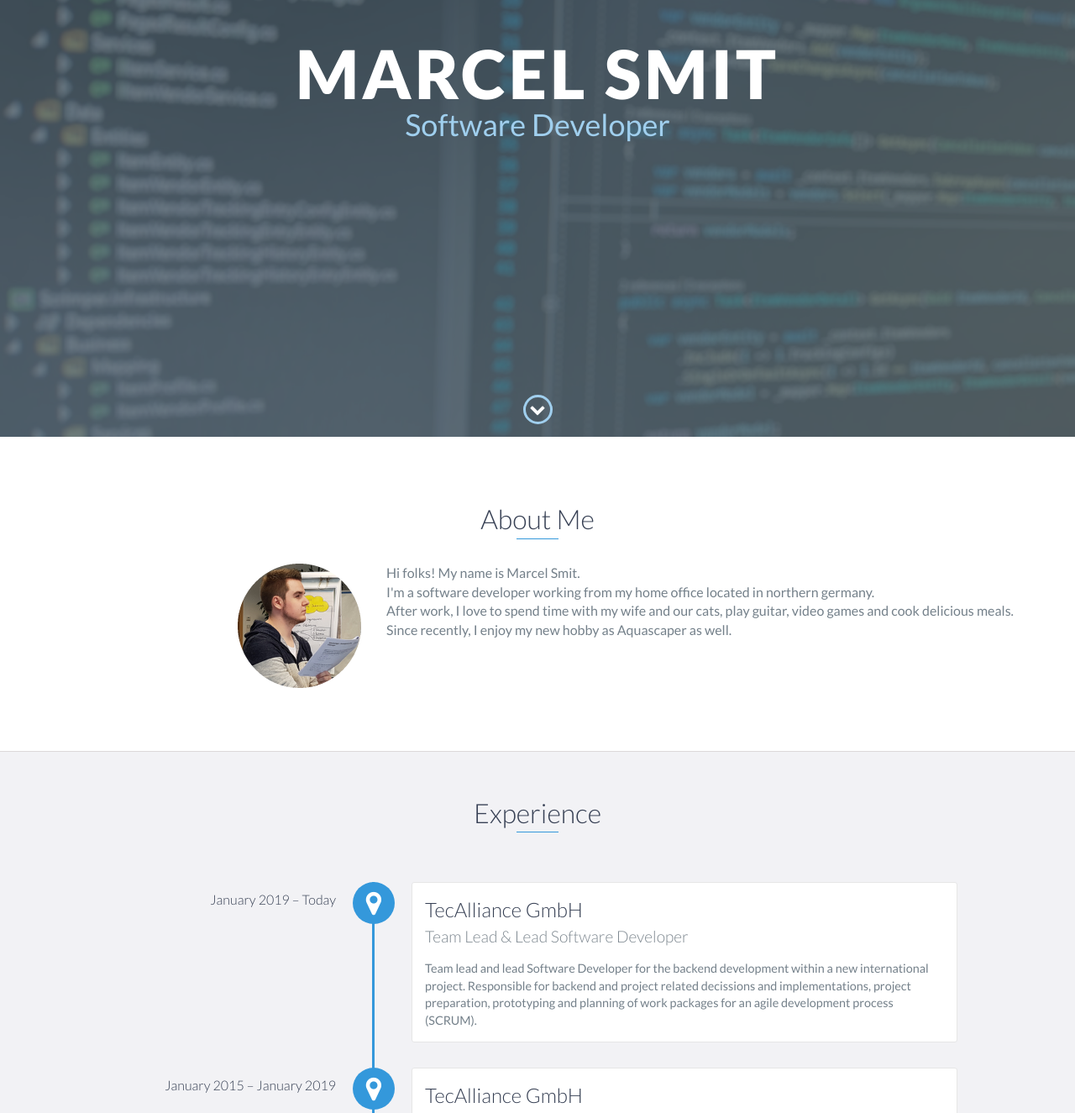
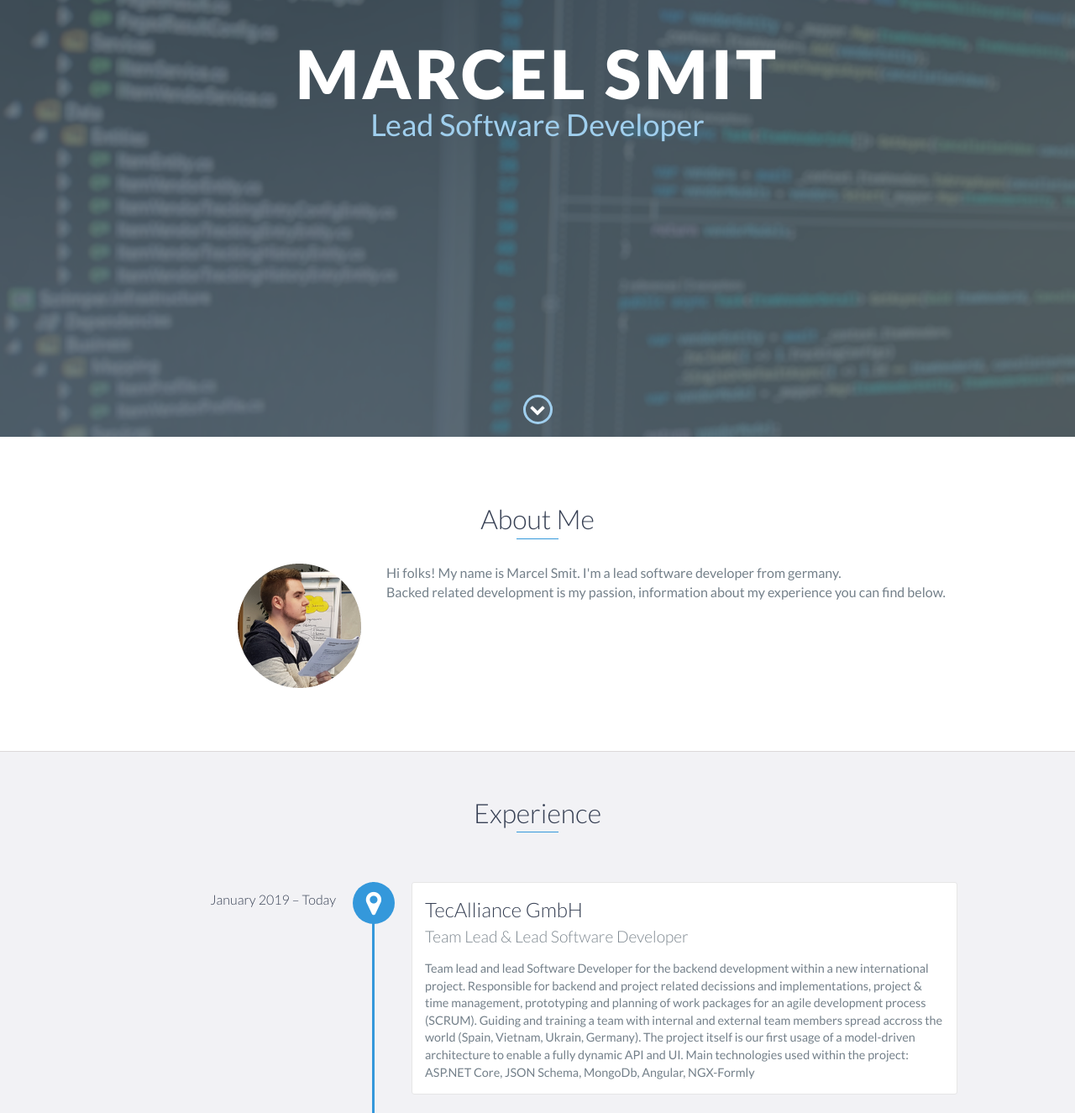
Before and after one commit to smitmarcel/smitmarcel.github.io, a plain HTML site: page index.html in a window 1280 px wide. Shown: the part 280-1605 px from the top of the page at 84% size. Drawn offline with nearby package versions, Linux system fonts and the light colour scheme.

Commit message:
Update index.html
Updated experience and skills sections

```diff
--- a/index.html
+++ b/index.html
@@ -38,7 +38,7 @@
     <div id="lead">
         <div id="lead-content">
             <h1>Marcel Smit</h1>
-            <h2>Software Developer</h2>
+            <h2>Lead Software Developer</h2>
         </div>
         <div id="lead-overlay"></div>
         <div id="lead-down">
@@ -56,9 +56,8 @@
                 </div>
                 <div class="col-md-8">
                     <p>
-					   Hi folks! My name is Marcel Smit.<br>I'm a software developer working from my home office located in northern germany.<br>
-                       After work, I love to spend time with my wife and our cats, play guitar, video games and cook delicious meals.<br>
-                       Since recently, I enjoy my new hobby as Aquascaper as well.
+					   Hi folks! My name is Marcel Smit. I'm a lead software developer from germany.<br>
+                       Backed related development is my passion, information about my experience you can find below.
                     </p>
                 </div>
             </div>
@@ -72,7 +71,10 @@
                 <h4>Team Lead & Lead Software Developer</h4>
                 <p>
                     Team lead and lead Software Developer for the backend development within a new international project.
-                    Responsible for backend and project related decissions and implementations, project preparation, prototyping and planning of work packages for an agile development process (SCRUM).
+                    Responsible for backend and project related decissions and implementations, project & time management, prototyping and planning of work packages for an agile development process (SCRUM).
+                    Guiding and training a team with internal and external team members spread accross the world (Spain, Vietnam, Ukrain, Germany).
+                    The project itself is our first usage of a model-driven architecture to enable a fully dynamic API and UI.
+                    Main technologies used within the project: ASP.NET Core, JSON Schema, MongoDb, Angular, NGX-Formly
                 </p>
             </div>
             <div data-date="January 2015 – January 2019">
@@ -110,6 +112,8 @@
             <li>SQL</li>
             <li>MS SQL Server</li>
             <li>REST APIs</li>
+            <li>JSON Schema</li>
+            <li>OpenAPI</li>
             <li>Entity Framework</li>
             <li>Design Patterns</li>
             <li>Visual Studio</li>
@@ -129,7 +133,9 @@
             <li>Xamarin Forms</li>
             <li>GIT</li>
             <li>MS Office 365</li>
-			<li>Certified Training Supervisor</li>
+            <li>Certified Training Supervisor</li>
+            <li>Project Management</li>
+            <li>Team Lead</li>
         </ul>
     </div>
     <div id="skills">
```
